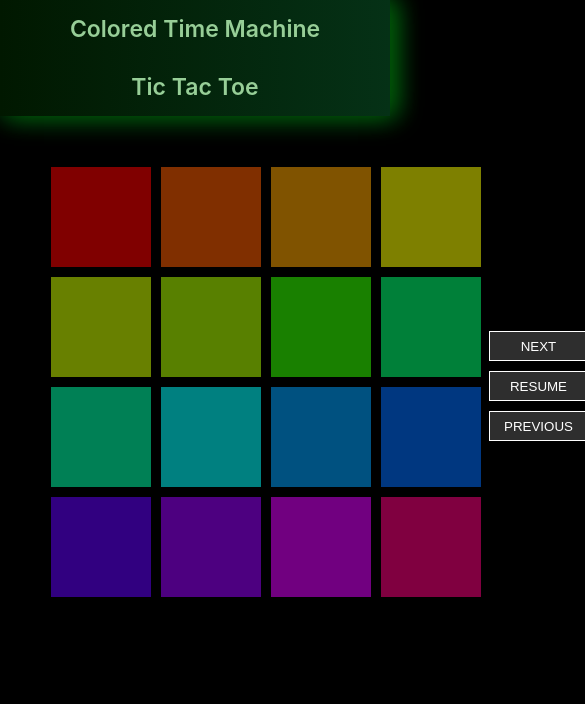
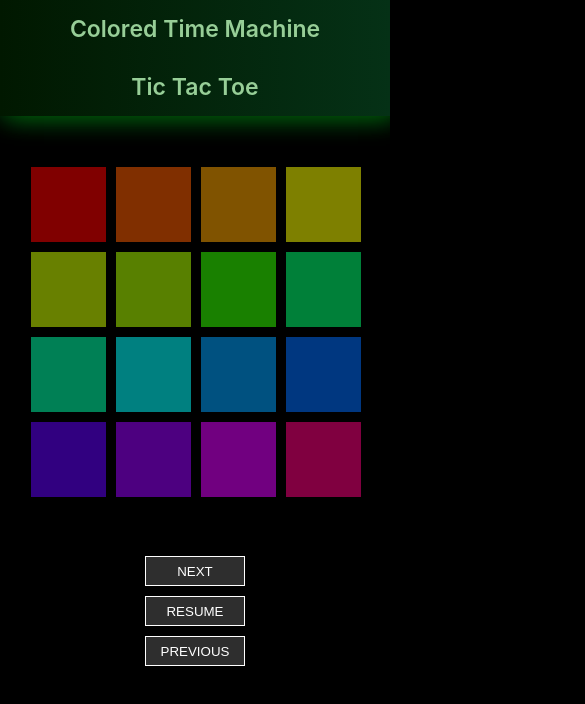
Before and after one commit to nicolasmilitello/tictactoe, a React (Create React App) app in the folder week7/: page / in a window 390 px wide. Shown: the top 704 px of the page, 585 px wide, since content can reach past the window. Built offline with nearby package versions, Linux system fonts and the light colour scheme.

Commit message:
styles: add media queries to colored time machine page

```diff
--- a/week7/src/App.scss
+++ b/week7/src/App.scss
@@ -2,4 +2,5 @@ body {
 	margin: 0;
 	background-color: black;
 	color: white;
+	text-align: center;
 }
--- a/week7/src/index.css
+++ b/week7/src/index.css
@@ -1,4 +1,5 @@
 body {
+	margin: 0;
 	font-family: -apple-system, BlinkMacSystemFont, 'Segoe UI', 'Roboto',
 		'Oxygen', 'Ubuntu', 'Cantarell', 'Fira Sans', 'Droid Sans',
 		'Helvetica Neue', sans-serif;
--- a/week7/src/views/colored-time-machine/colored-time-machine.styles.scss
+++ b/week7/src/views/colored-time-machine/colored-time-machine.styles.scss
@@ -99,3 +99,25 @@
 		width: 10%;
 	}
 }
+
+@media only screen and (max-width: 675px) {
+	.coloredContainer {
+		flex-direction: column;
+
+		.coloredContainer__grid-container {
+			grid-template-columns: 75px 75px 75px 75px;
+			grid-template-rows: 75px 75px 75px 75px;
+			padding-left: 0;
+			margin: auto;
+
+			div {
+				width: 75px;
+				height: 75px;
+			}
+		}
+
+		.coloredContainer__button-container {
+			margin-top: 50px;
+		}
+	}
+}
```
